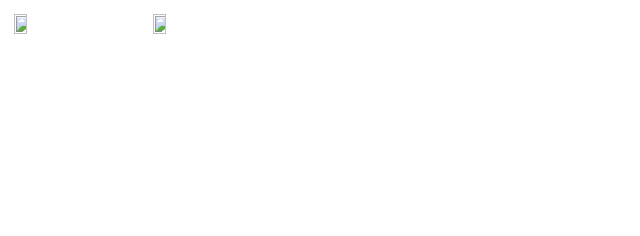
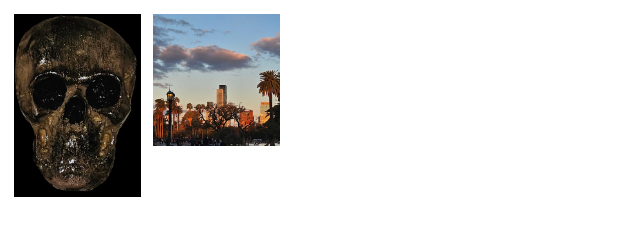
Before and after one commit to sny22/final-tecnologias-hipermediales, a website: page justPlaces.html in a window 1280 px wide. Shown: the whole page, without its empty margins (0-640 px from the left). Drawn offline with Linux system fonts and the light colour scheme.

Commit message:
modifique los archivos en el codigo

```diff
--- a/justPlaces.html
+++ b/justPlaces.html
@@ -9,8 +9,8 @@
 <body>
     <a href="./mostrarVideo.html">
     <div class="gallery">
-    <img src="imgPrueba.jpg" class="imagenes"/>
-    <img src="calavera.jpg" class="imagenes"/>
+    <img src="./imagenes/calavera.jpg" class="imagenes"/>
+    <img src="./imagenes/imgPrueba.jpg" class="imagenes"/>
     </div>
 </href>
 </body>
```
